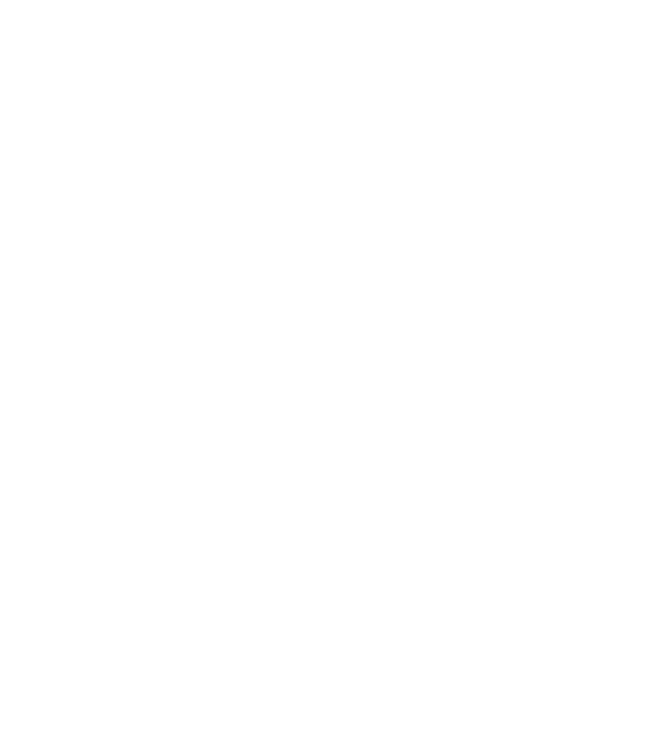
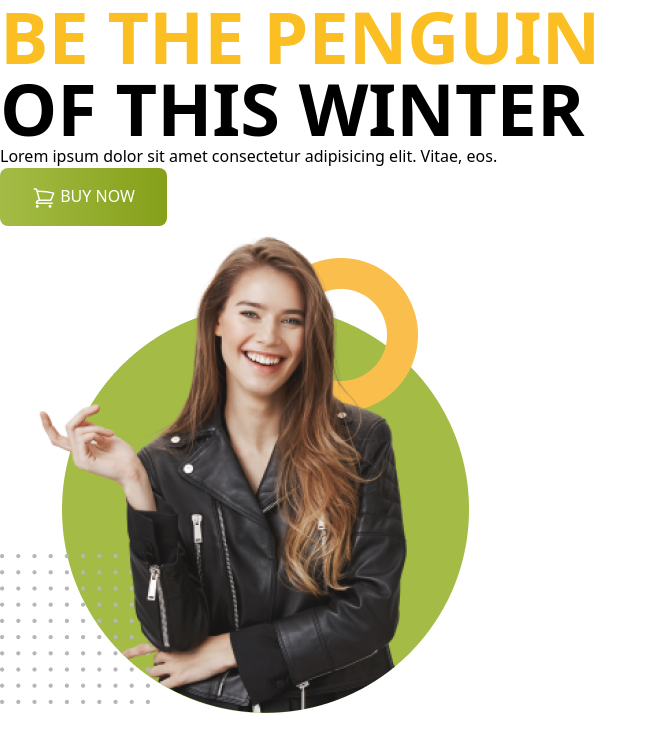
Before and after one commit to syedmirhabib/tailwind-penguine-fashion, a plain HTML site: page index.html in a window 1280 px wide. Shown: the whole page, without its empty margins (0-657 px from the left). Drawn offline with nearby package versions, Linux system fonts and the light colour scheme.

Commit message:
till banner round botton

```diff
--- a/index.html
+++ b/index.html
@@ -13,6 +13,19 @@
         <!-- nav -->
         <!-- banner -->
         <div>
+            <div>
+                <h1 class="text-7xl font-semibold uppercase"><span class="text-amber-400">Be the Penguin</span> <br> of this Winter</h1>
+                <p>Lorem ipsum dolor sit amet consectetur adipisicing elit. Vitae, eos.</p>
+                <button class="  py-4  px-8 text-white uppercase bg-gradient-to-r from-[#A4BC46] to-[#85A019] rounded-lg"><svg xmlns="http://www.w3.org/2000/svg" fill="none" viewBox="0 0 24 24" stroke-width="1.5" stroke="currentColor" class="w-6 h-6 inline">
+                    <path stroke-linecap="round" stroke-linejoin="round" d="M2.25 3h1.386c.51 0 .955.343 1.087.835l.383 1.437M7.5 14.25a3 3 0 00-3 3h15.75m-12.75-3h11.218c1.121-2.3 2.1-4.684 2.924-7.138a60.114 60.114 0 00-16.536-1.84M7.5 14.25L5.106 5.272M6 20.25a.75.75 0 11-1.5 0 .75.75 0 011.5 0zm12.75 0a.75.75 0 11-1.5 0 .75.75 0 011.5 0z" />
+                  </svg>
+                   buy now</button>
+
+            </div>
+            <div>
+                <img src="images/model.png" alt="">
+            </div>
+
 
         </div>
 
```
